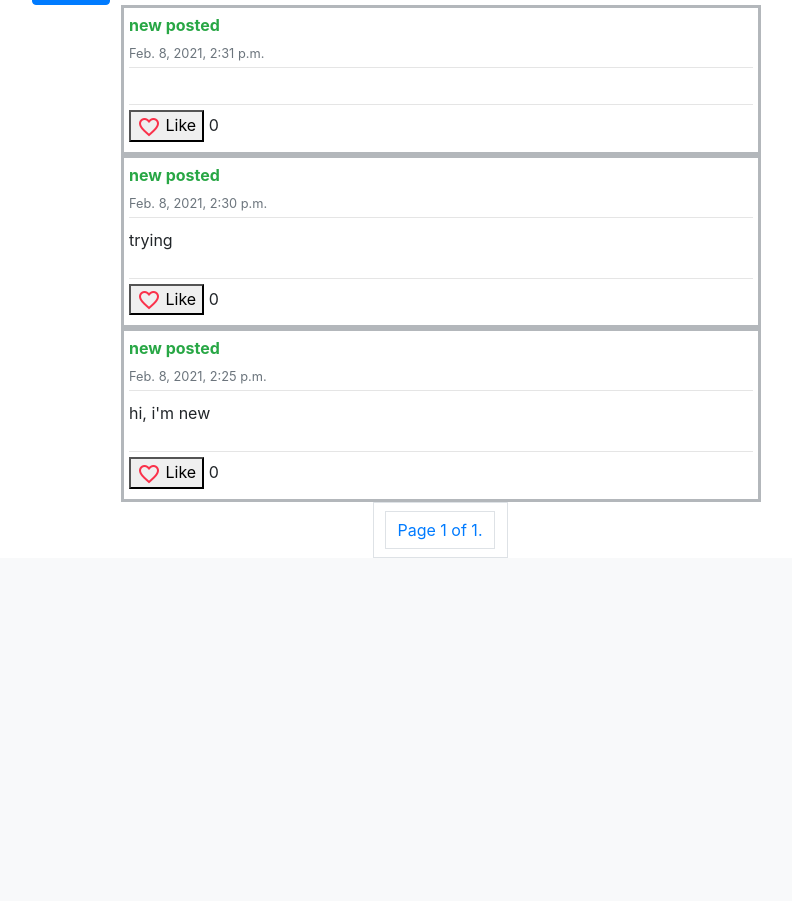
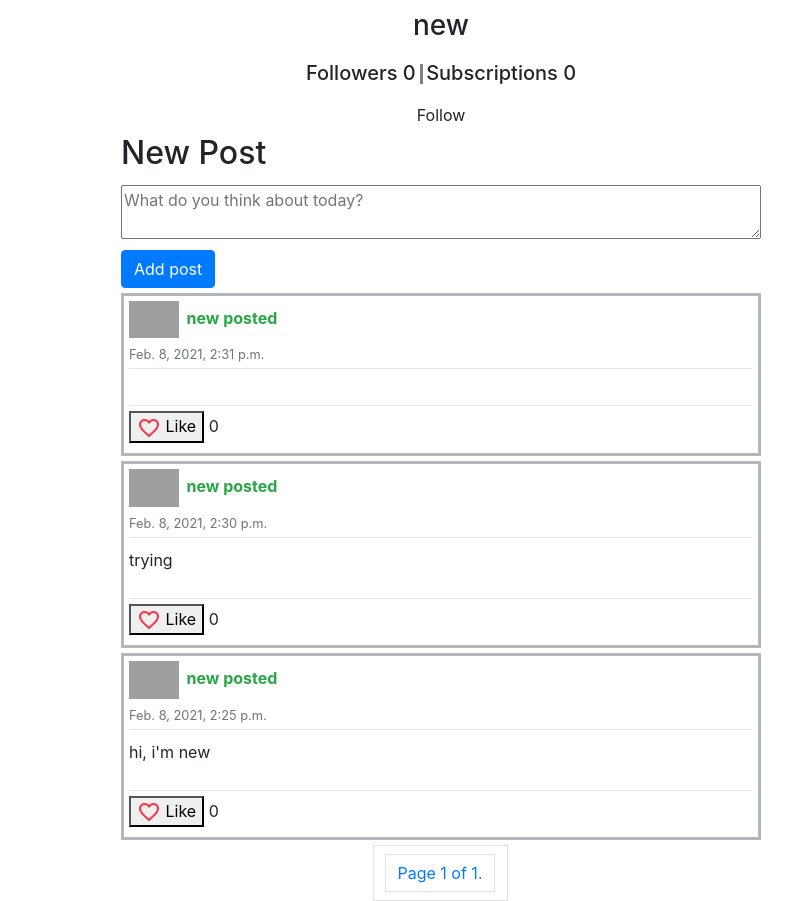
Before and after one commit to sultanby/cs50-web, a Django app: page /profile/new in a window 1280 px wide. Shown: the part 316-1217 px from the top of the page, without its empty margins (199-991 px from the left). Before the commit the page ends 874 px from the top, so only its background shows below. Run offline with Django 3.2, Linux system fonts and the light colour scheme; a user stored in the database is signed in; data comes from the database, SQL or seed files in the repository; both versions use the stored data as it was after the commit; some libraries are stand-ins or nearby versions; grey boxes are pictures that could not be loaded.

Commit message:
web-50 project4 network style + "add profile pic" feature commit .gitignore

```diff
--- a/project4/network/models.py
+++ b/project4/network/models.py
@@ -4,7 +4,7 @@
 
 
 class User(AbstractUser):
-    pass
+    profile_pic = models.ImageField(upload_to="images/", null=True, blank=True)
 
 class Post(models.Model):
     post = models.TextField(blank=True)
--- a/project4/network/static/network/styles.css
+++ b/project4/network/static/network/styles.css
@@ -5,18 +5,15 @@
 }
 
 .post{
+    margin-top: 5px;
+    margin-bottom: 5px;
     padding: 5px;
     border-style: solid;
     border-color: #b3b7bb;
 }
 
-.user{
-
-}
-
 .edit-post-btn{
     float: right;
-
 }
 
 .post-time{
@@ -26,6 +23,7 @@
     margin: 0px;
 }
 hr{
+    display: block;
     margin: 0px;
 }
 
@@ -49,13 +47,40 @@
     margin-bottom: 5px;
 }
 
-.new-post-form{
-    width: 45%;
-    margin: 0 auto;
-    display: block;
-    background-color: red;
-}
-
 .new-post-submit-btn{
     display: block;
 }
+
+.profile-photo{
+    width: 300px;
+    margin-left: auto;
+    margin-right: auto;
+    display: block;
+}
+
+.profile-username{
+    text-align: center;
+    padding-top: 10px;
+}
+
+.follower{
+    display: inline;
+}
+
+.vl{
+    border-left: 3px solid grey;
+    padding-right: 3px;
+    display: inline;
+}
+
+.follower-box{
+    padding-top: 10px;
+    text-align: center;
+    margin: 0 auto;
+    display: block;
+}
+
+.post-pic{
+    width: 50px;
+    margin-right: 3px;
+}
--- a/project4/network/templates/network/posts.html
+++ b/project4/network/templates/network/posts.html
@@ -2,6 +2,8 @@
     <div class="posts">
         {% for post in page_obj %}
             <div class="post">
+                <div class="post-header">
+                    <img src="{{ post.profile_pic.url }}" class="post-pic" />
                     <a class="user" href="{% url 'profile page' post.user_posted %}"><strong class="text-success">{{post.user_posted}} posted </strong></a>
                     {% if post.user_posted == user %}
                         <button class="edit-post-btn edit-btn-{{ post.id }}" id="{{ post.id }}">
@@ -12,6 +14,7 @@
                     <span class="text-muted pull-right post-time">
                         <small class="text-muted">{{post.post_time}}</small>
                     </span>
+                </div>
                 <hr>
                 <p id="post-text-for-{{post.id}}" class="post-text" style="display:block;">
                     {{post.post}}
--- a/project4/network/templates/network/profile.html
+++ b/project4/network/templates/network/profile.html
@@ -1,7 +1,7 @@
 {% extends "network/layout.html" %}
 
 {% block body %}
-    <div>PROFILE</div>
+    <div class="follower-box">PROFILE</div>
     <div class="alert alert-warning alert-dismissible fade show" role="alert">
         <span id="message"></span>
         <button type="button" class="close" data-dismiss="alert" aria-label="Close">
@@ -9,10 +9,18 @@
         </button>
     </div>
 
-    <div class="profile-info">
-        {{username}}
+    <div class="profile-photo">
+        <img src="{{ users_profile.profile_pic.url }}" class="img-responsive profile-photo" />
+        <h3 class="profile-username">{{ username }}</h3>
     </div>
 
+    <div class="follower-box">
+        <h5 class="follower">Followers {{ followers.count }}</h5>
+        <div class="vl"></div>
+        <h5 class="follower">Subscriptions {{ followings.count }}</h5>
+    </div>
+
+    <div class="follower-box">
     {% if user != users_profile %}
         <form action="{% url 'profile page' username %}" method="POST">
             {% if is_followed %}
@@ -22,15 +30,13 @@
             {% endif %}
         </form>
     {% endif %}
+    </div>
 
-    <h5>Followers {{ followers.count }}</h5>
-    <h5>Subscriptions {{ followings.count }}</h5>
-
-    <div class="new-post">
+    <div class="posts">
         <h2>New Post</h2>
         <form>
-            <textarea id="post-text" placeholder="What do you think about today?"></textarea>
-            <input type="submit" href="{% url 'profile page' user.username %}" id="new_post" class="btn btn-primary"/>
+            <textarea id="post-text" class="edit-textarea" placeholder="What do you think about today?"></textarea>
+            <button type="submit" href="{% url 'profile page' user.username %}" id="new_post" class="btn btn-primary">Add post</button>
         </form>
     </div>
 
--- a/project4/network/templates/network/register.html
+++ b/project4/network/templates/network/register.html
@@ -8,7 +8,7 @@
         <div>{{ message }}</div>
     {% endif %}
 
-    <form action="{% url 'register' %}" method="post">
+    <form action="{% url 'register' %}" method="post" enctype="multipart/form-data">
         {% csrf_token %}
         <div class="form-group">
             <input class="form-control" autofocus type="text" name="username" placeholder="Username">
@@ -22,6 +22,9 @@
         <div class="form-group">
             <input class="form-control" type="password" name="confirmation" placeholder="Confirm Password">
         </div>
+        <div class="form-group">
+            <input class="form-control" type="file" name="profile_pic">
+        </div>
         <input class="btn btn-primary" type="submit" value="Register">
     </form>
 
--- a/project4/network/urls.py
+++ b/project4/network/urls.py
@@ -1,5 +1,7 @@
 from django.urls import path
 from django.urls import path
+from django.conf import settings
+from django.conf.urls.static import static
 
 from . import views
 
@@ -16,3 +18,7 @@
     path("edit", views.edit, name="edit"),
     path("like", views.like, name="like"),
 ]
+
+if settings.DEBUG:
+        urlpatterns += static(settings.MEDIA_URL,
+                              document_root=settings.MEDIA_ROOT)
--- a/project4/network/views.py
+++ b/project4/network/views.py
@@ -6,7 +6,6 @@
 from django.views.decorators.csrf import csrf_exempt
 from django.contrib.auth.decorators import login_required
 from django.http import JsonResponse
-import json
 from django.core.paginator import Paginator
 
 from .models import User, Post, ProfileFollows
@@ -21,10 +20,9 @@
 
     page_number = request.GET.get('page')
     page_obj = paginator.get_page(page_number)
-
+    page_obj = add_pic_to_post(page_obj)
     if request.user.is_authenticated:
         return render(request, "network/index.html", {
-            'all_posts': all_posts,
             'page_obj': page_obj,
         })
 
@@ -69,10 +67,11 @@
             return render(request, "network/register.html", {
                 "message": "Passwords must match."
             })
-
+        print("request files", request.FILES)
+        file = request.FILES["profile_pic"]
         # Attempt to create new user
         try:
-            user = User.objects.create_user(username, email, password)
+            user = User.objects.create_user(username, email, password, profile_pic=file)
             user.save()
         except IntegrityError:
             return render(request, "network/register.html", {
@@ -126,7 +125,7 @@
     paginator = Paginator(all_users_posts, 10)
     page_number = request.GET.get('page')
     page_obj = paginator.get_page(page_number)
-
+    page_obj = add_pic_to_post(page_obj)
     # add or delete follower from db
     if request.method == "POST":
         if "unfollow_btn" in request.POST:
@@ -138,7 +137,6 @@
         return HttpResponseRedirect(reverse("profile page", args=(username,)))
 
     return render(request, "network/profile.html", {
-        'all_posts': all_users_posts,
         'page_obj': page_obj,
         'username': username,
         'followers': followers,
@@ -155,25 +153,29 @@
     user = request.user
     all_follows = ProfileFollows.objects.filter(follower=user)
     print(all_follows)
+
     all_posts = Post.objects.filter(user_posted__id__in=all_follows.values("user_to_follow_id")).order_by("-post_time")
     print(all_posts)
-
     # Separating all the posts to the groups of 10
     paginator = Paginator(all_posts, 10)
 
     page_number = request.GET.get('page')
     page_obj = paginator.get_page(page_number)
-
+    page_obj = add_pic_to_post(page_obj)
     if request.user.is_authenticated:
         return render(request, "network/index.html", {
-            'all_posts': all_posts,
             'page_obj': page_obj,
-
         })
-
     else:
         return HttpResponseRedirect(reverse("login"))
 
+
+def add_pic_to_post(posts):
+    for post in posts:
+        user_posted_username = post.user_posted
+        user = User.objects.get(username=user_posted_username)
+        post.profile_pic = user.profile_pic
+    return posts
 
 @csrf_exempt
 @login_required
--- a/project4/project4/settings.py
+++ b/project4/project4/settings.py
@@ -120,3 +120,6 @@
 # https://docs.djangoproject.com/en/3.0/howto/static-files/
 
 STATIC_URL = '/static/'
+
+MEDIA_ROOT = os.path.join(BASE_DIR, 'media')
+MEDIA_URL = '/media/'
```
Also changed, not shown: project4/network/templates/network/index.html (+2 -8 lines), project4/db.sqlite3. Lines whose indentation alone changed are shown as unchanged.
